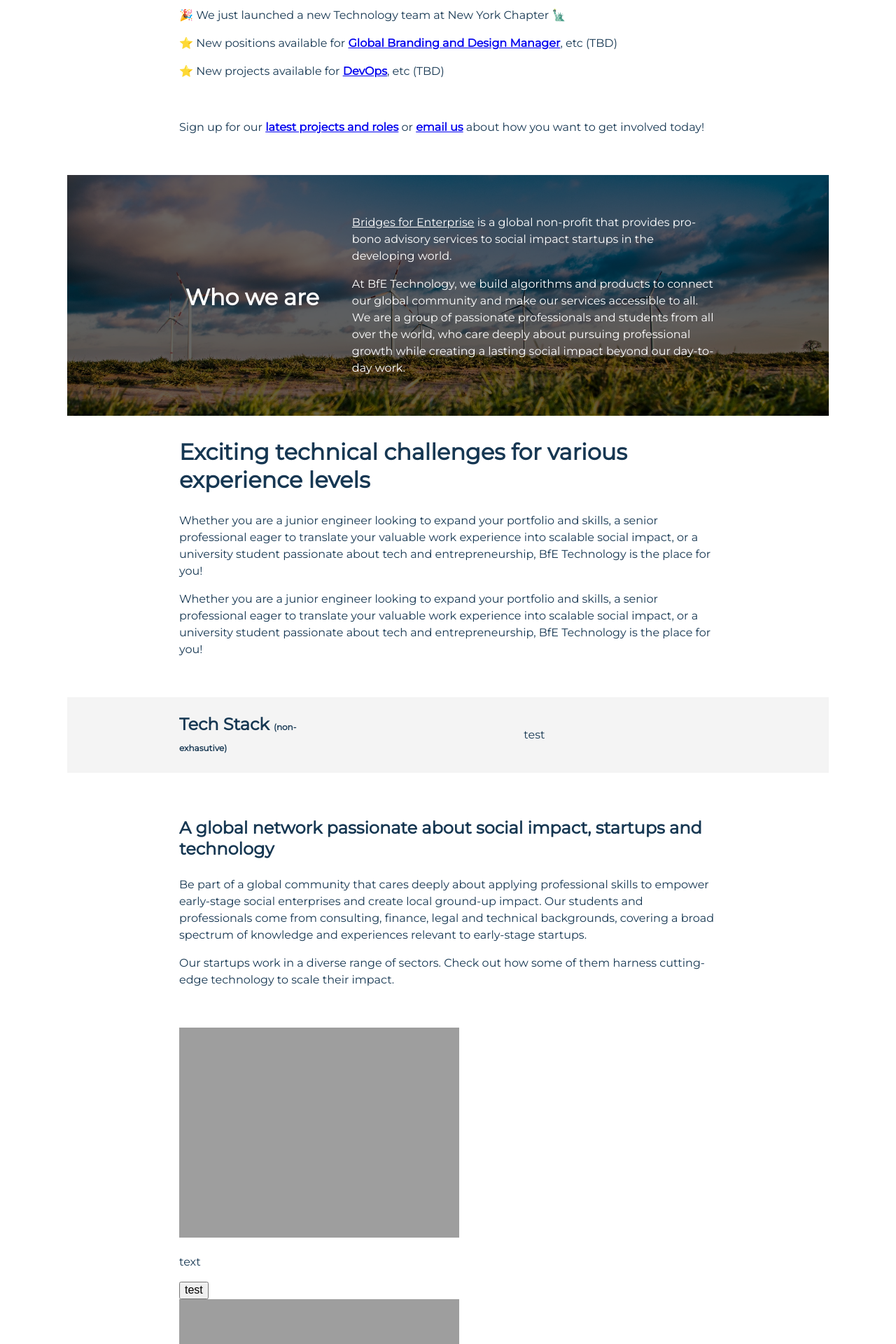
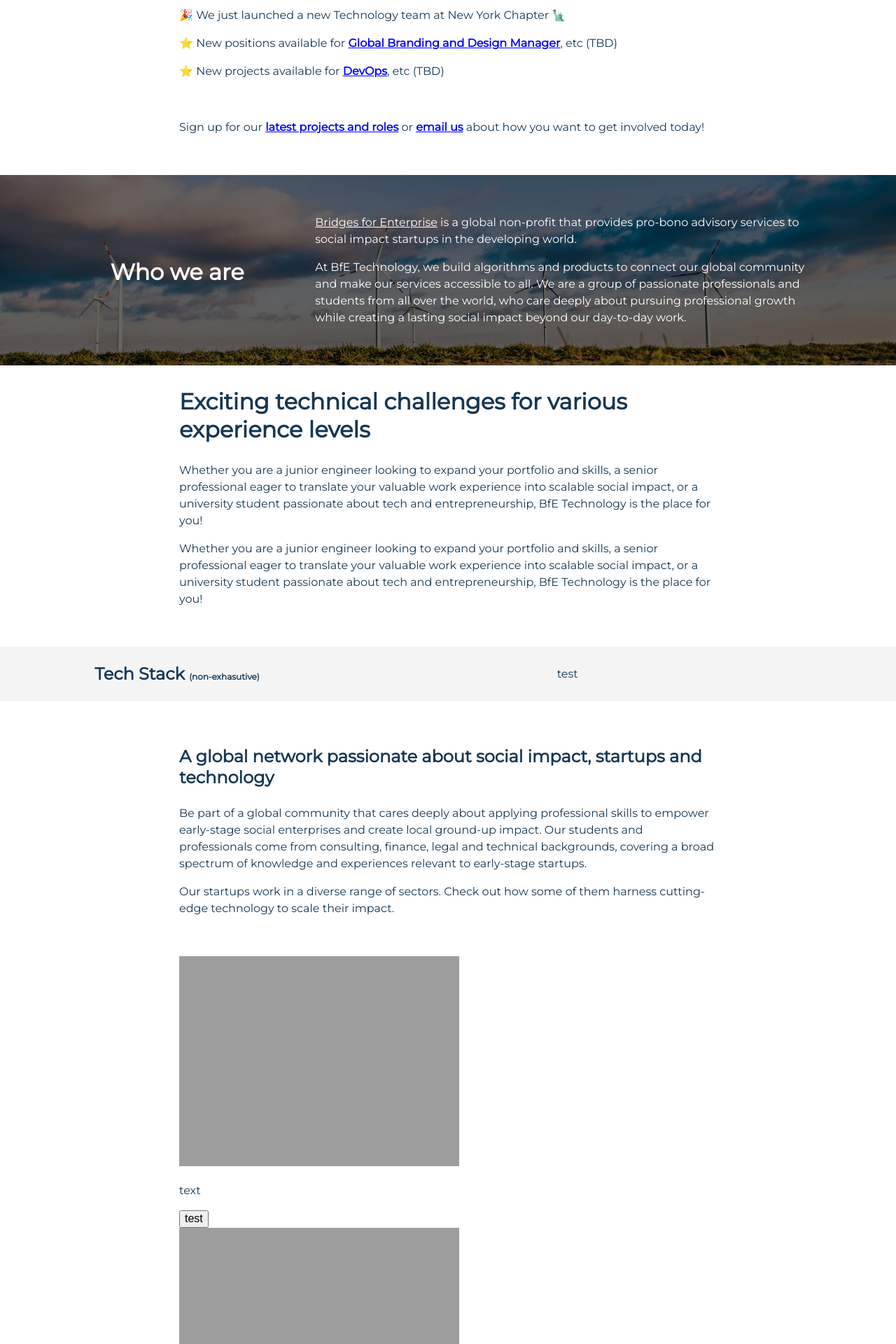
Before and after one commit to BfE-Technology/BfE-Technology.github.io, a Jekyll site: the page built from index.md, in a window 1280 px wide. Shown: the part 1127-3047 px from the top of the page at 70% size. Built offline with Jekyll 4.4.1, drawn with Linux system fonts in a browser that asks for light colours.

Commit message:
Update custom.css

```diff
--- a/assets/css/custom.css
+++ b/assets/css/custom.css
@@ -192,8 +192,8 @@ body {
 
 @media only screen and (min-width: 550px) {
   .full-width{
-    margin-left: min(-20%, calc(-50vw + 480px));
-    margin-right: min(-20%, calc(-50vw + 480px));
+    margin-left: min(-40%, calc(-50vw + 480px));
+    margin-right: min(-40%, calc(-50vw + 480px));
     padding-left: max(20%, calc(50vw - 480px));
     padding-right: max(20%, calc(50vw - 480px));
   }
```
